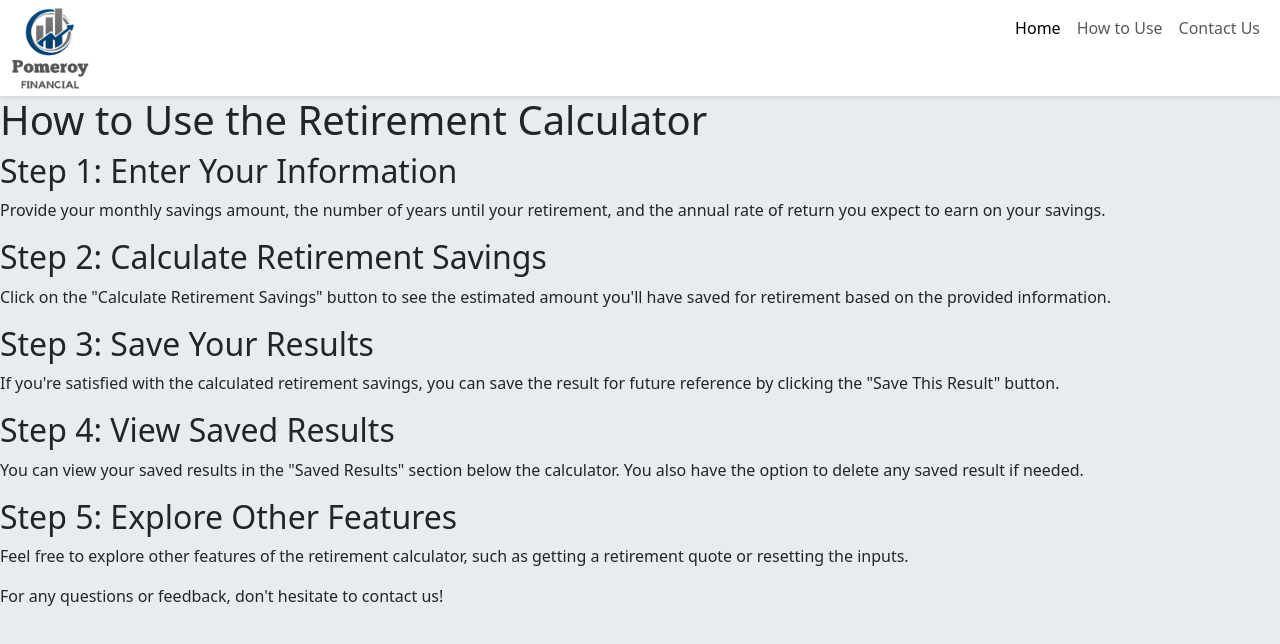
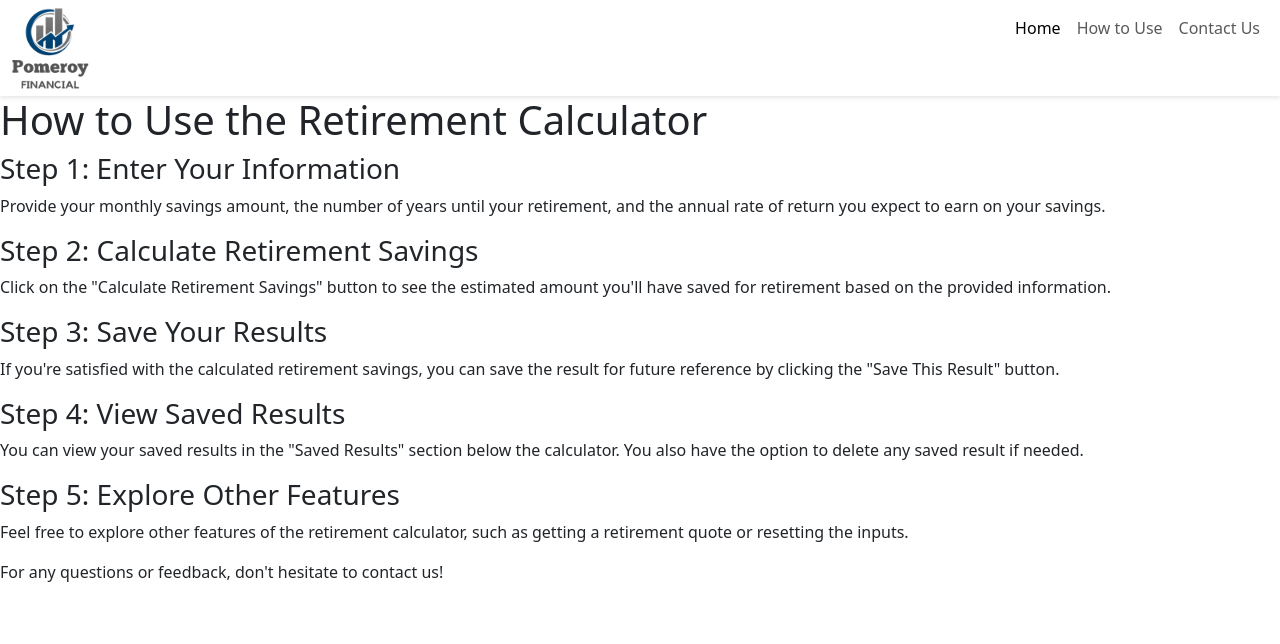
Before and after one commit to beaupomeroy/Retirement-Calculator, a website: page client/how-to-use.html in a window 1280 px wide. Drawn offline with nearby package versions, Linux system fonts and the light colour scheme.

Commit message:
fixed font size and background

```diff
--- a/client/how-to-use.html
+++ b/client/how-to-use.html
@@ -8,7 +8,7 @@
     <link href="https://cdn.jsdelivr.net/npm/bootstrap@5.3.3/dist/css/bootstrap.min.css" rel="stylesheet" integrity="sha384-QWTKZyjpPEjISv5WaRU9OFeRpok6YctnYmDr5pNlyT2bRjXh0JMhjY6hW+ALEwIH" crossorigin="anonymous">
     <link rel="stylesheet" href="styles.css">
 </head>
-<body class="mb-2 bg-body-secondary">
+<body class="mb-2 bg-white text-dark">
     <div class="header">
         <a href="#" class="position-absolute top-0 start-0"><img style="max-width:100px" src="FinLogo.png"></a>
         <nav class="navbar navbar-expand-lg bg-body-rgb">
@@ -29,19 +29,19 @@
 </div>
     <h1>How to Use the Retirement Calculator</h1>
 
-    <h2>Step 1: Enter Your Information</h2>
+    <h3>Step 1: Enter Your Information</h3>
     <p>Provide your monthly savings amount, the number of years until your retirement, and the annual rate of return you expect to earn on your savings.</p>
 
-    <h2>Step 2: Calculate Retirement Savings</h2>
+    <h3>Step 2: Calculate Retirement Savings</h3>
     <p>Click on the "Calculate Retirement Savings" button to see the estimated amount you'll have saved for retirement based on the provided information.</p>
 
-    <h2>Step 3: Save Your Results</h2>
+    <h3>Step 3: Save Your Results</h3>
     <p>If you're satisfied with the calculated retirement savings, you can save the result for future reference by clicking the "Save This Result" button.</p>
 
-    <h2>Step 4: View Saved Results</h2>
+    <h3>Step 4: View Saved Results</h3>
     <p>You can view your saved results in the "Saved Results" section below the calculator. You also have the option to delete any saved result if needed.</p>
 
-    <h2>Step 5: Explore Other Features</h2>
+    <h3>Step 5: Explore Other Features</h3>
     <p>Feel free to explore other features of the retirement calculator, such as getting a retirement quote or resetting the inputs.</p>
 
     <p>For any questions or feedback, don't hesitate to contact us!</p>
```
Also changed, not shown: client/contact-us.html (+1 -1 lines).
